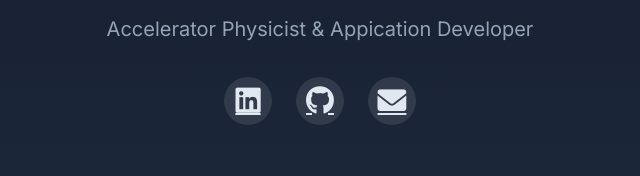
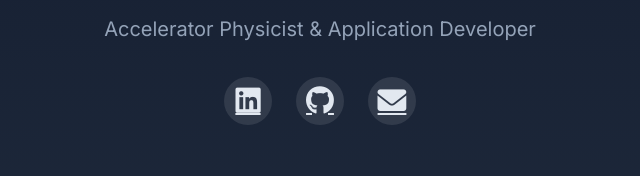
Before and after one commit to Abhishek-Pathak-90/Abhishek-Pathak-90.github.io, a plain HTML site: page index.html in a window 1280 px wide. Shown: the part 497-673 px from the top of the page, 320-960 px from the left. Drawn offline with Linux system fonts and the light colour scheme; no server answers.

Commit message:
Fix typo: Change 'Appication' to 'Application' in tagline

```diff
--- a/index.html
+++ b/index.html
@@ -27,7 +27,7 @@
         <div class="hero-content">
             <img src="https://github.com/Abhishek-Pathak-90.png" alt="Profile Picture" class="profile-pic">
             <h1>Abhishek Pathak</h1>
-            <p class="tagline">Accelerator Physicist & Appication Developer</p>
+            <p class="tagline">Accelerator Physicist & Application Developer</p>
             <div class="social-links">
                 <a href="https://www.linkedin.com/in/abhishek-pathak-b870778a/" target="_blank" title="LinkedIn Profile"><i class="fab fa-linkedin"></i></a>
                 <a href="https://github.com/Abhishek-Pathak-90" target="_blank" title="GitHub Profile"><i class="fab fa-github"></i></a>
```
